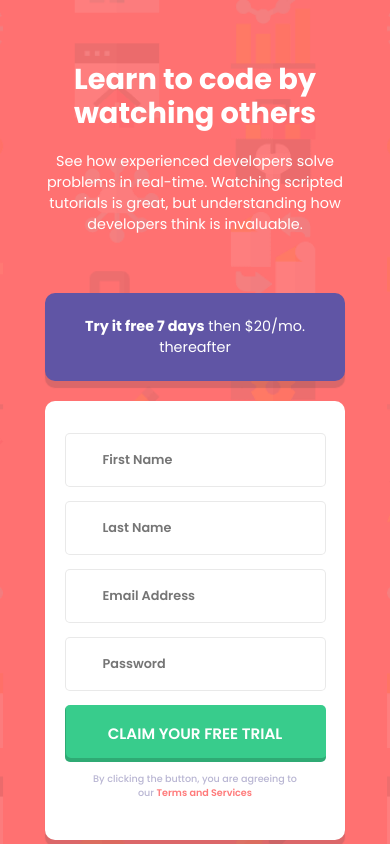
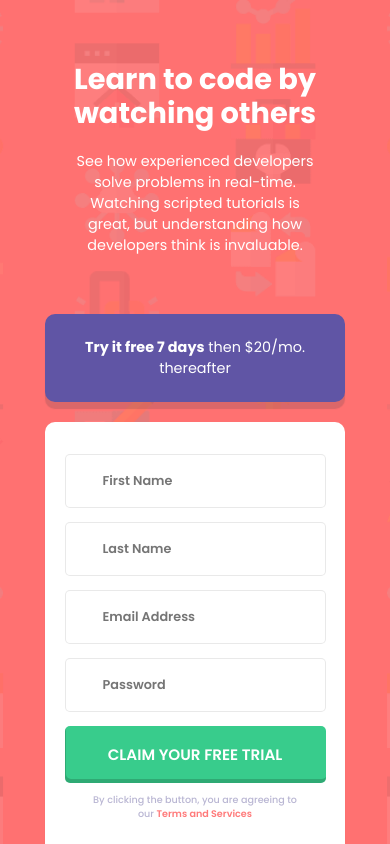
Before and after one commit to gabrielaplinski/Signup-JS, a plain HTML site: page index.html in a window 390 px wide. Drawn offline with Linux system fonts and the light colour scheme.

Commit message:
update media query

```diff
--- a/estilos/mobile.css
+++ b/estilos/mobile.css
@@ -12,3 +12,7 @@ section#colone {
 section#colone h1 {
     padding-bottom: 20px;
 }
+
+section#colone h2 {
+    padding: 0 30px;
+}
```
